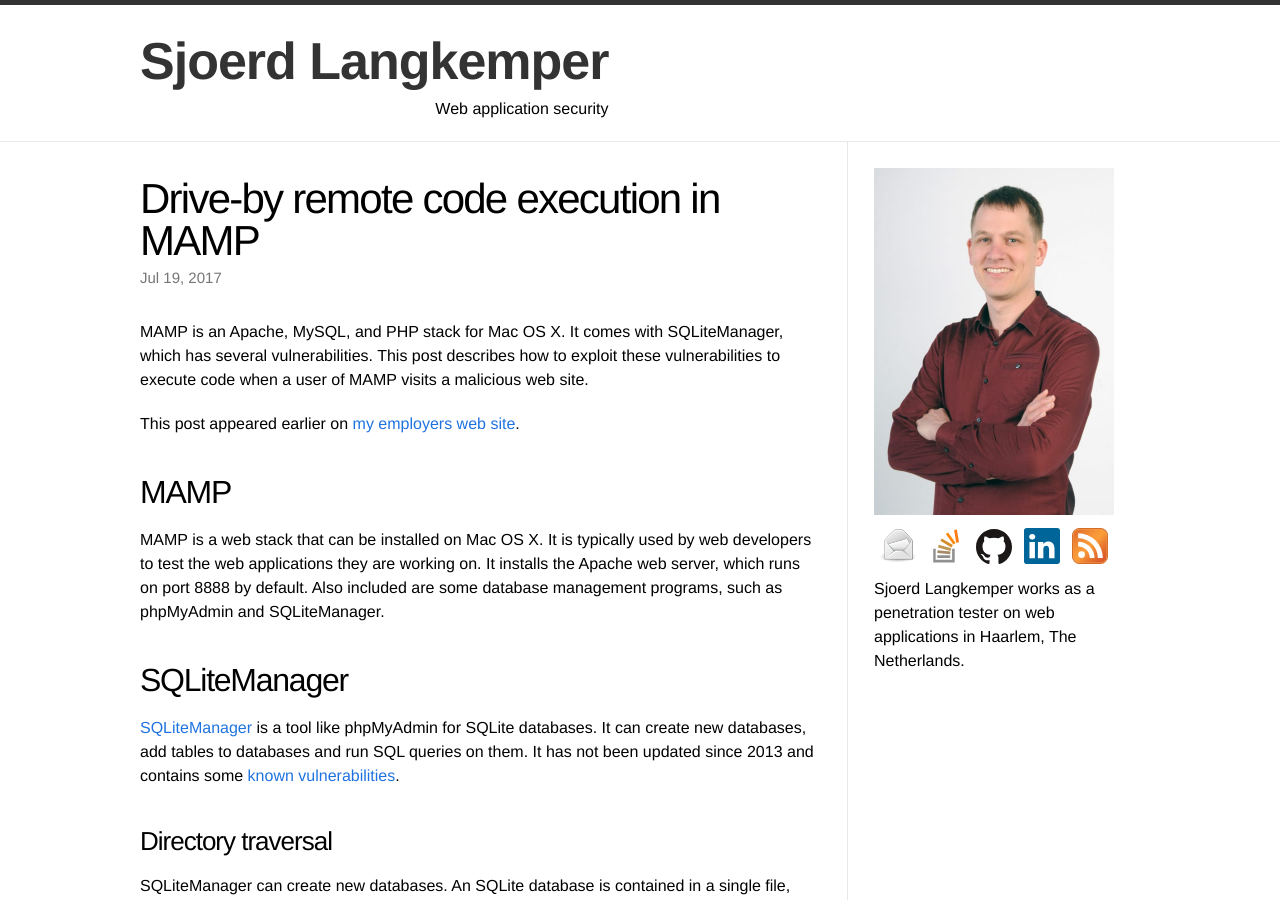
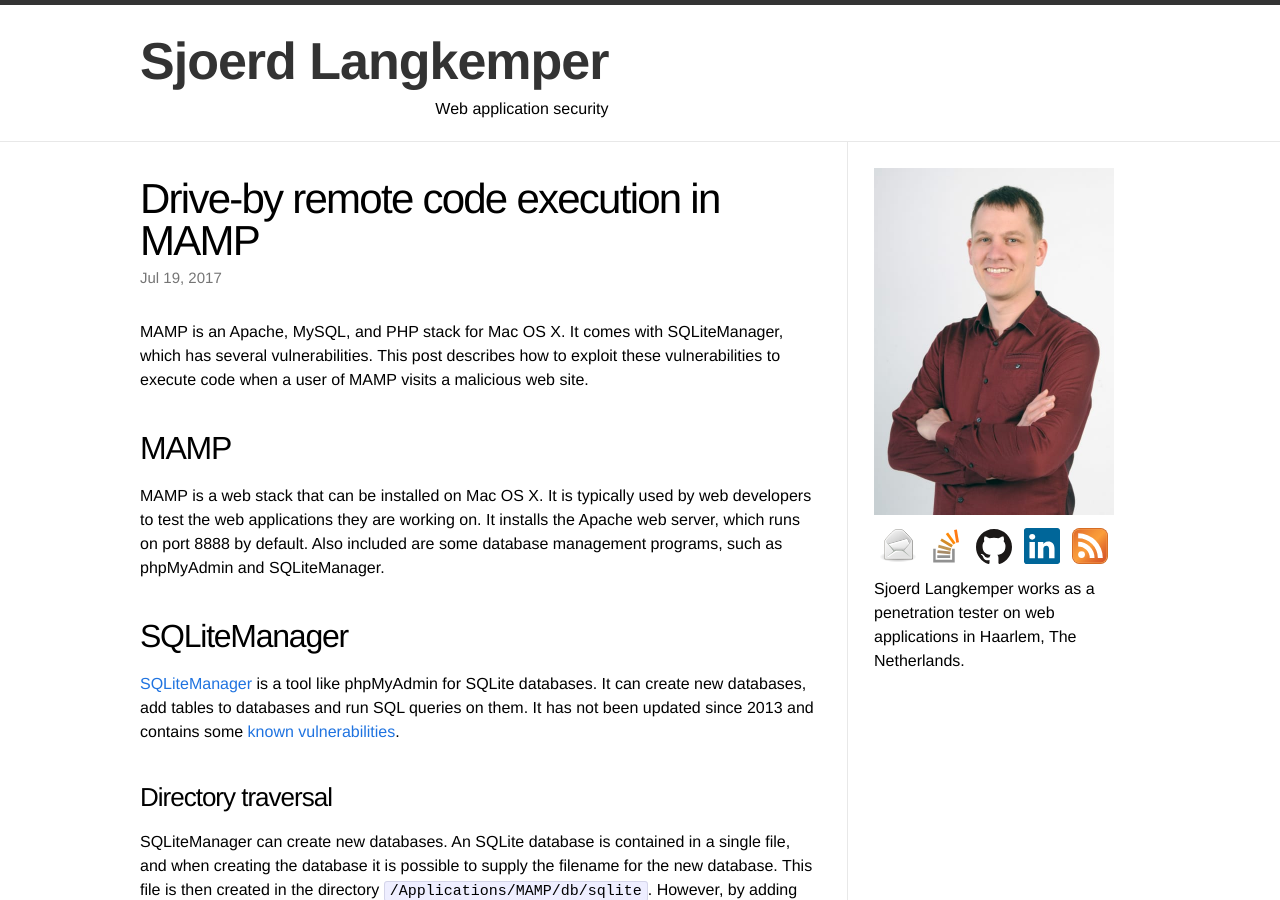
Before and after one commit to Sjord/Sjord.github.io, a Jekyll site: the page built from _posts/2017-04-12-drive-by-remote-code-execution-in-mamp.md, in a window 1280 px wide and 900 px high. Built offline with Jekyll 4.4.1, drawn with Linux system fonts in a browser that asks for light colours.

Commit message:
Remove broken link to itsec blog post

```diff
--- a/_posts/2017-04-12-drive-by-remote-code-execution-in-mamp.md
+++ b/_posts/2017-04-12-drive-by-remote-code-execution-in-mamp.md
@@ -6,8 +6,6 @@
 ---
 
 MAMP is an Apache, MySQL, and PHP stack for Mac OS X. It comes with SQLiteManager, which has several vulnerabilities. This post describes how to exploit these vulnerabilities to execute code when a user of MAMP visits a malicious web site.
-
-This post appeared earlier on [my employers web site](https://www.itsec.nl/en/2017/06/26/drive-by-remote-code-execution-by-mamp/).
 
 ## MAMP
 
```
